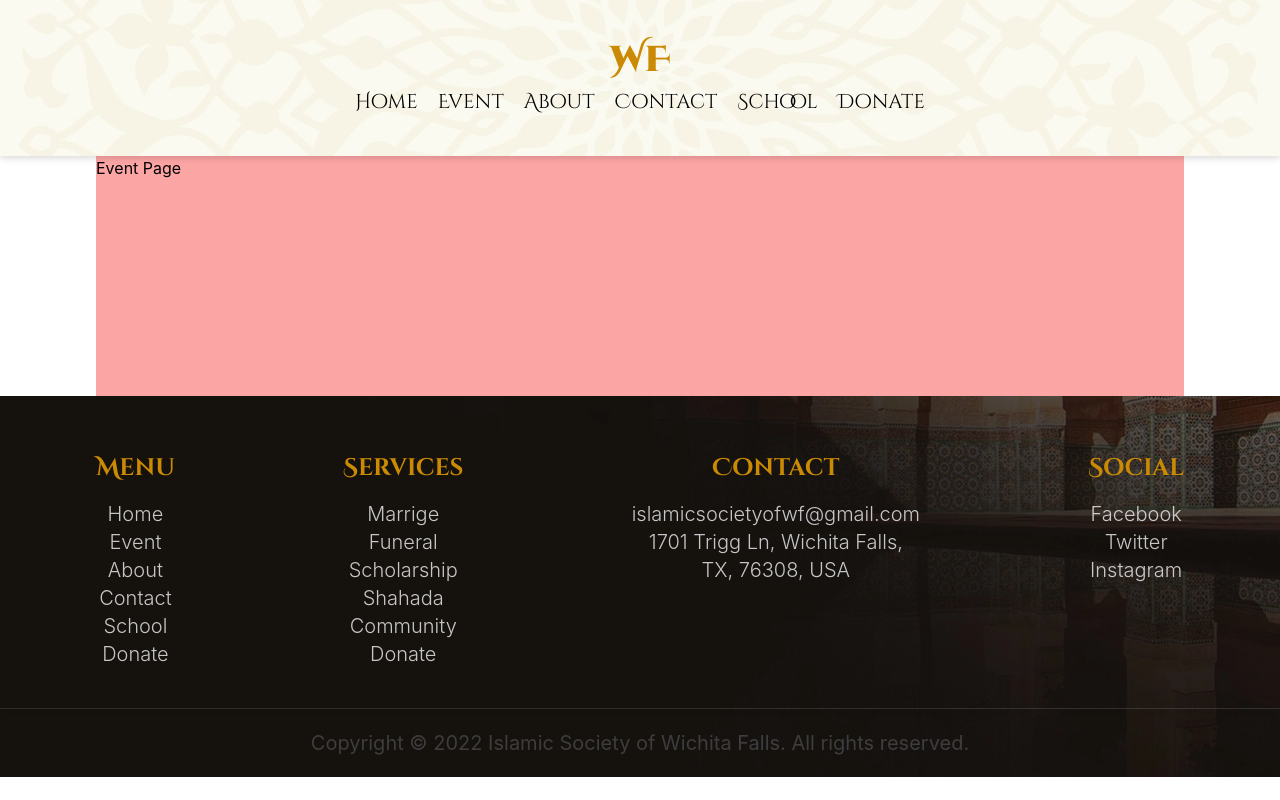
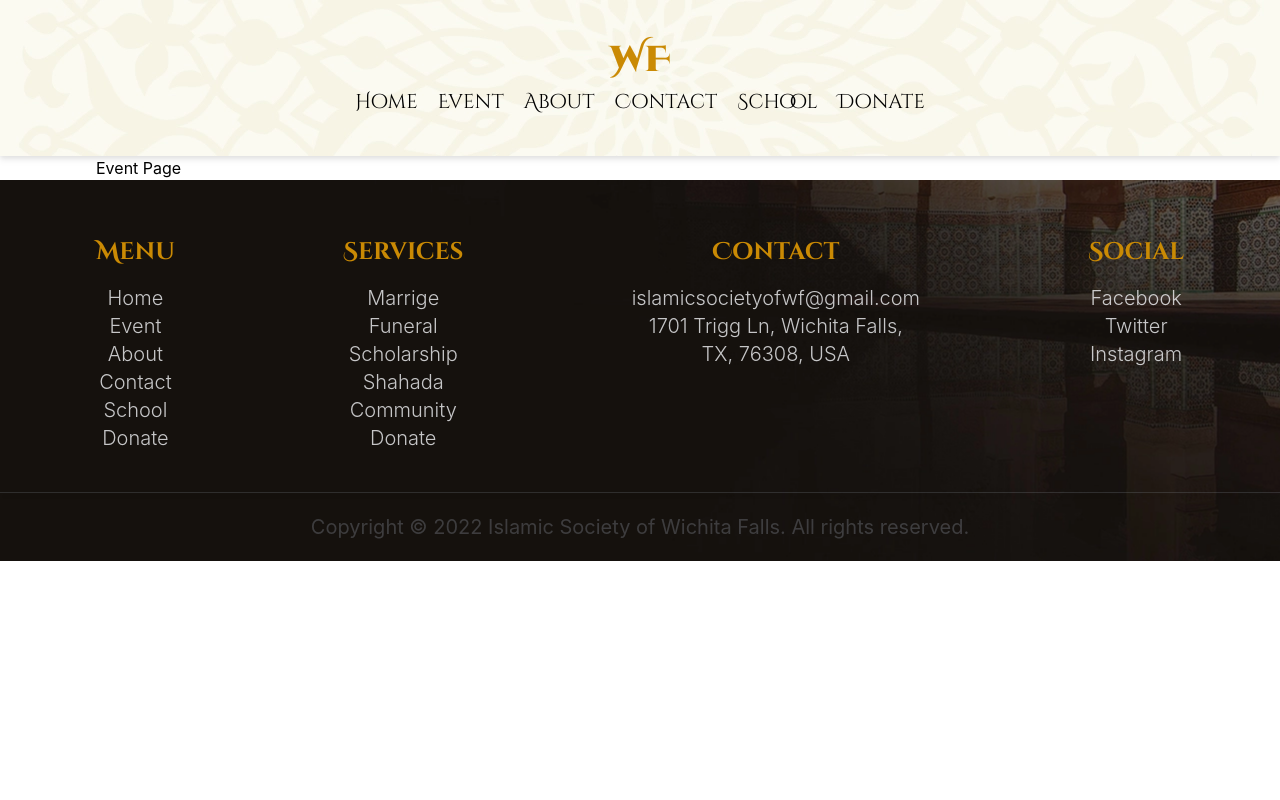
Before and after one commit to wfic/site, a Next.js app: page /event in a window 1280 px wide. Built offline with nearby package versions, Linux system fonts and the light colour scheme.

Commit message:
event page restored

```diff
--- a/pages/event.js
+++ b/pages/event.js
@@ -16,7 +16,7 @@ function event() {
         </Head>
         <Nav />
         <div className="container">
-            <div className="h-60 bg-red-300">Event Page</div>
+            <div className="">Event Page</div>
         </div>
         <Footer />
     </>
```
